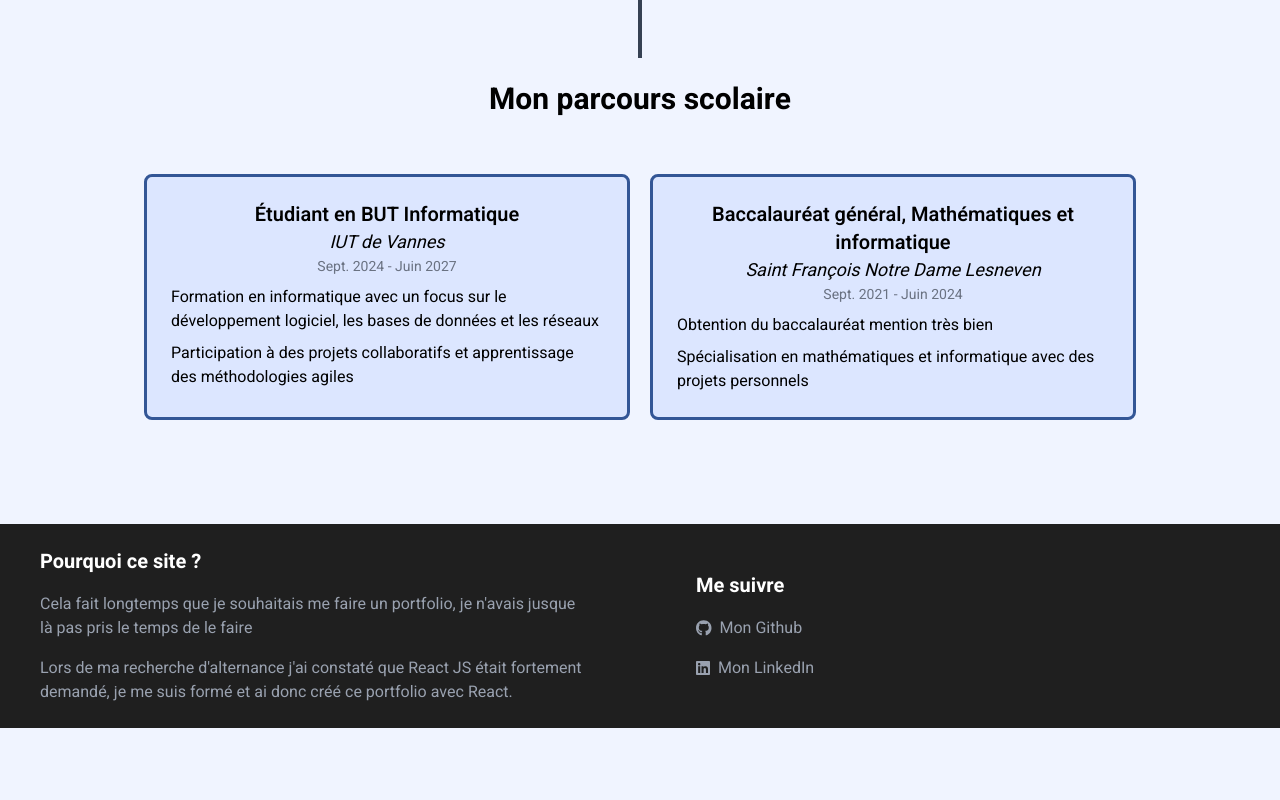
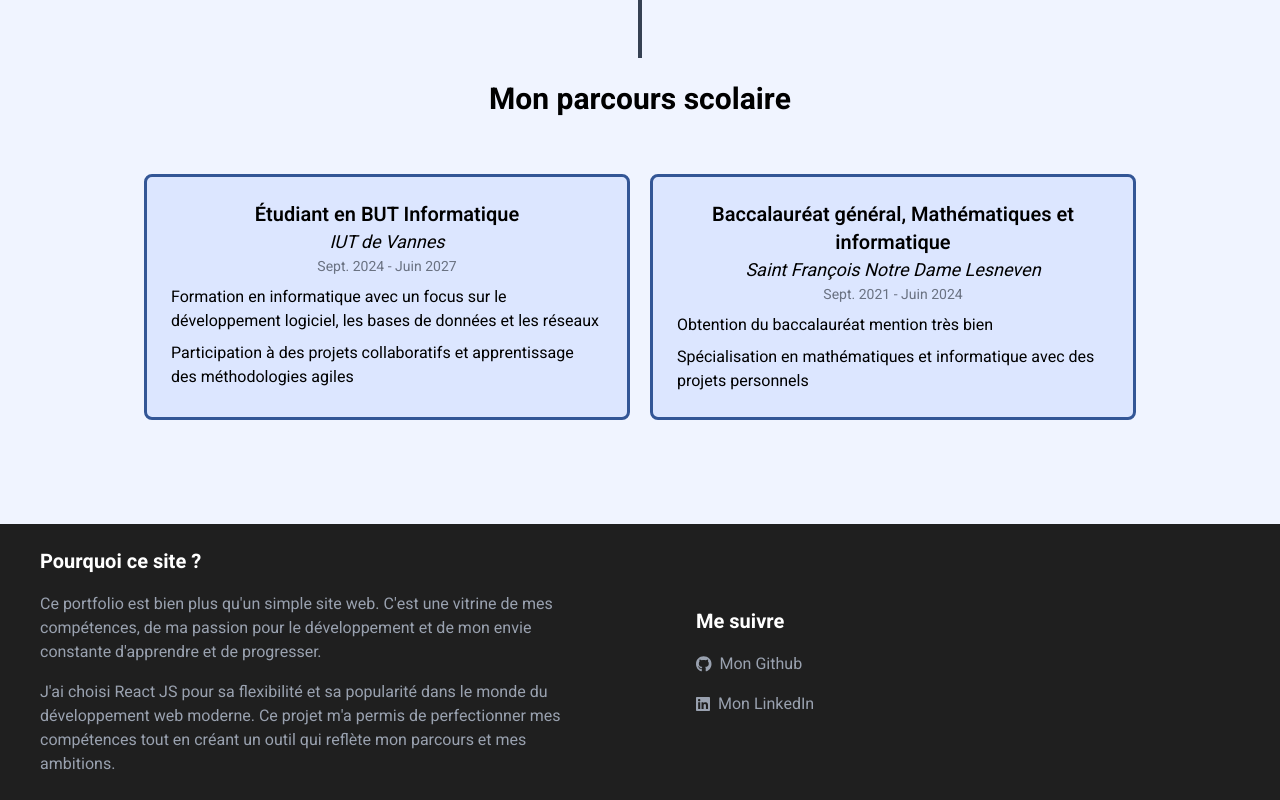
Before and after one commit to 0x-Saegor/ReactPortfolio, a React (Vite) app: page /about in a window 1280 px wide. Shown: the part 2098-2898 px from the top of the page. Before the commit the page ends 2826 px from the top, so only its background shows below. Built offline with nearby package versions, Linux system fonts and the light colour scheme.

Commit message:
Some changes
- link for full card project
- changed buttons colors
- changed footer texts

```diff
--- a/src/components/CardProjects/index.jsx
+++ b/src/components/CardProjects/index.jsx
@@ -2,23 +2,21 @@ import default_card from "../../assets/projects-1.jpg";
 
 function CardProject({ index, projet }) {
   return (
-    <div key={index} className="relative group">
+    <a key={index} className="relative group" href={projet.url} target="_blank">
       <img
         src={projet.image || default_card}
         alt="Image"
         className="w-full rounded"
       />
-      <a
+      <p
         className="absolute bottom-18 left-5 opacity-100 transition-opacity text-xl md:text-2xl text-black font-bold p-1 rounded-xl uppercase"
-        href={projet.url}
-        target="_blank"
       >
         {projet.title}
-      </a>
+      </p>
       <h1 className="absolute top-65 left-5 opacity-100 transition-opacity text-sm md:text-l text-black p-1 rounded-xl text-gray-600">
         {projet.label}
       </h1>
-    </div>
+    </a>
   );
 }
 
--- a/src/components/Footer/index.jsx
+++ b/src/components/Footer/index.jsx
@@ -19,13 +19,15 @@ function Footer() {
         </h1>
         <div className="flex flex-col gap-y-4">
           <p className="text-gray-400 text-sm md:text-base">
-            Cela fait longtemps que je souhaitais me faire un portfolio, je
-            n'avais jusque là pas pris le temps de le faire
+            Ce portfolio est bien plus qu'un simple site web. C'est une vitrine
+            de mes compétences, de ma passion pour le développement et de mon
+            envie constante d'apprendre et de progresser.
           </p>
           <p className="text-gray-400 text-sm md:text-base">
-            Lors de ma recherche d'alternance j'ai constaté que React JS était
-            fortement demandé, je me suis formé et ai donc créé ce portfolio
-            avec React.
+            J'ai choisi React JS pour sa flexibilité et sa popularité dans le
+            monde du développement web moderne. Ce projet m'a permis de
+            perfectionner mes compétences tout en créant un outil qui reflète
+            mon parcours et mes ambitions.
           </p>
         </div>
       </div>
--- a/src/sections/Home/About/index.jsx
+++ b/src/sections/Home/About/index.jsx
@@ -30,14 +30,14 @@ function About() {
             to="about"
             className="mt-6 sm:mt-6 px-6 py-3 text-white rounded-lg shadow-lg transition"
             style={{
-              backgroundColor: colors.button,
+              backgroundColor: colors.secondary,
               transition: "background-color 0.3s",
             }}
             onMouseEnter={(e) =>
-              (e.target.style.backgroundColor = colors.button_hover)
+              (e.target.style.backgroundColor = colors.primary)
             }
             onMouseLeave={(e) =>
-              (e.target.style.backgroundColor = colors.button)
+              (e.target.style.backgroundColor = colors.secondary)
             }
             onClick={() => {
               window.scrollTo({ top: 0, behavior: "smooth" });
--- a/src/sections/Home/Top/index.jsx
+++ b/src/sections/Home/Top/index.jsx
@@ -44,14 +44,14 @@ function Top() {
             to="mailto:arthurleg29@gmail.com?subject=Prise%20de%20contact"
             className="mt-6 px-6 py-3 text-white rounded-lg shadow-lg transition inline-block"
             style={{
-              backgroundColor: colors.button,
+              backgroundColor: colors.secondary,
               transition: "background-color 0.3s",
             }}
             onMouseEnter={(e) =>
-              (e.target.style.backgroundColor = colors.button_hover)
+              (e.target.style.backgroundColor = colors.primary)
             }
             onMouseLeave={(e) =>
-              (e.target.style.backgroundColor = colors.button)
+              (e.target.style.backgroundColor = colors.secondary)
             }
           >
             Envoyez moi un message !
```
